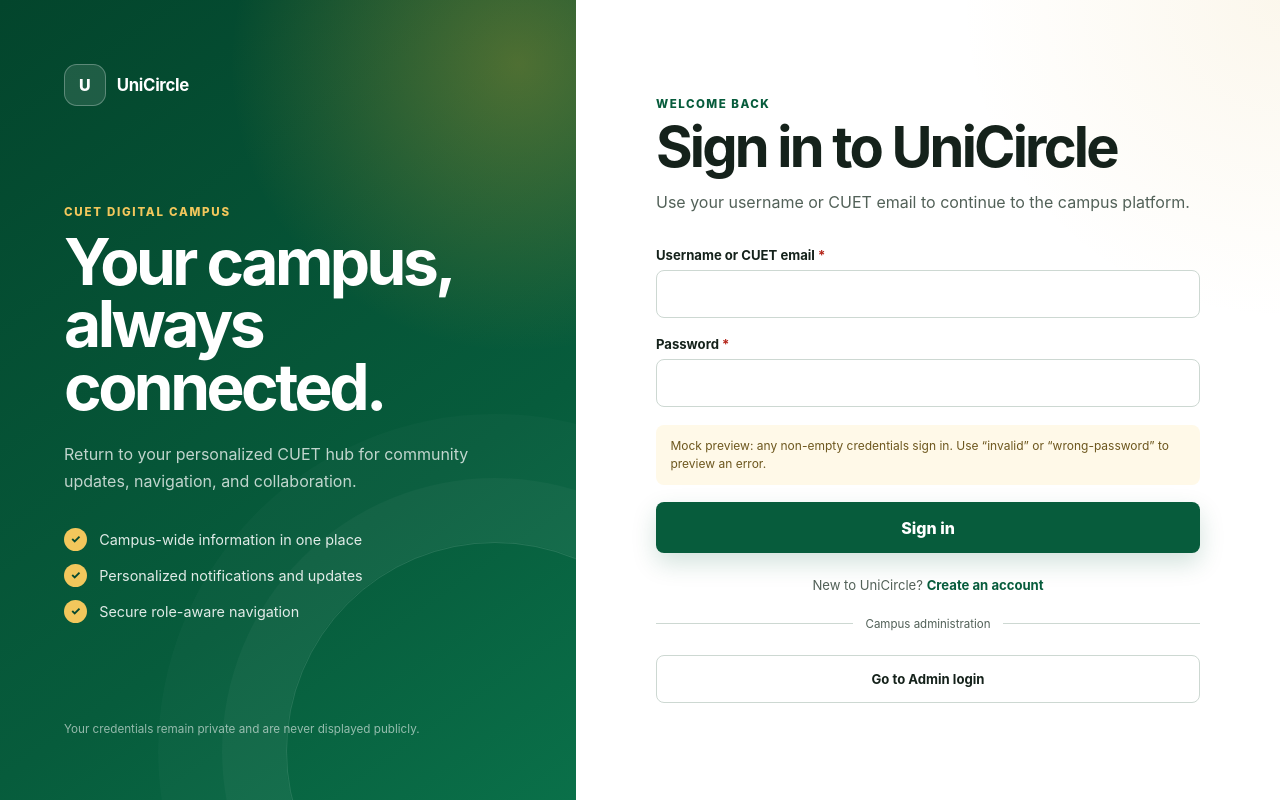
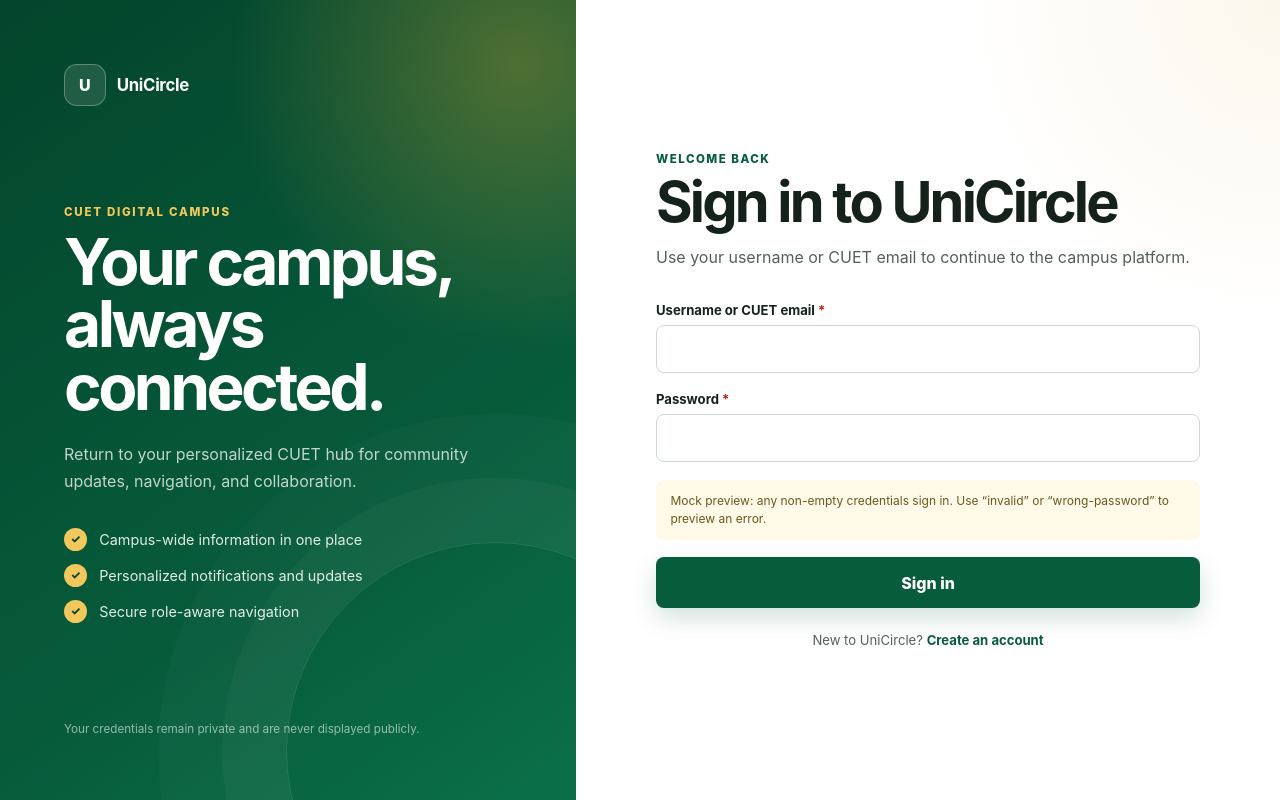
Before and after one commit to anindya357/UniCircle, a Next.js app in the folder frontend/: page /login in a window 1280 px wide. Built offline with nearby package versions, Linux system fonts and the light colour scheme.

Commit message:
fix(frontend): hide admin login entry point

```diff
--- a/frontend/src/features/auth/components/auth.module.css
+++ b/frontend/src/features/auth/components/auth.module.css
@@ -345,42 +345,6 @@
   text-decoration: underline;
 }
 
-.formDivider {
-  display: flex;
-  margin-block: 1.5rem;
-  gap: 0.75rem;
-  align-items: center;
-  color: var(--color-text-muted);
-  font-size: 0.72rem;
-}
-
-.formDivider::before,
-.formDivider::after {
-  height: 1px;
-  flex: 1;
-  background: var(--color-border);
-  content: "";
-}
-
-.secondaryAction {
-  display: flex;
-  min-height: 3rem;
-  padding: 0.7rem 1rem;
-  border: 1px solid var(--color-border);
-  border-radius: var(--radius-sm);
-  align-items: center;
-  justify-content: center;
-  color: var(--color-text);
-  background: var(--color-surface);
-  font-size: 0.82rem;
-  font-weight: 740;
-}
-
-.secondaryAction:hover {
-  border-color: var(--color-brand);
-  color: var(--color-brand);
-}
-
 .otpInput {
   text-align: center;
   font-family: ui-monospace, SFMono-Regular, Consolas, monospace;
--- a/frontend/src/features/auth/components/general-login-form.tsx
+++ b/frontend/src/features/auth/components/general-login-form.tsx
@@ -106,10 +106,6 @@ export function GeneralLoginForm({
       <p className={styles.formFooter}>
         New to UniCircle? <Link href={routes.auth.register}>Create an account</Link>
       </p>
-      <div className={styles.formDivider}>Campus administration</div>
-      <Link className={styles.secondaryAction} href={routes.auth.adminLogin}>
-        Go to Admin login
-      </Link>
     </>
   );
 }
```
